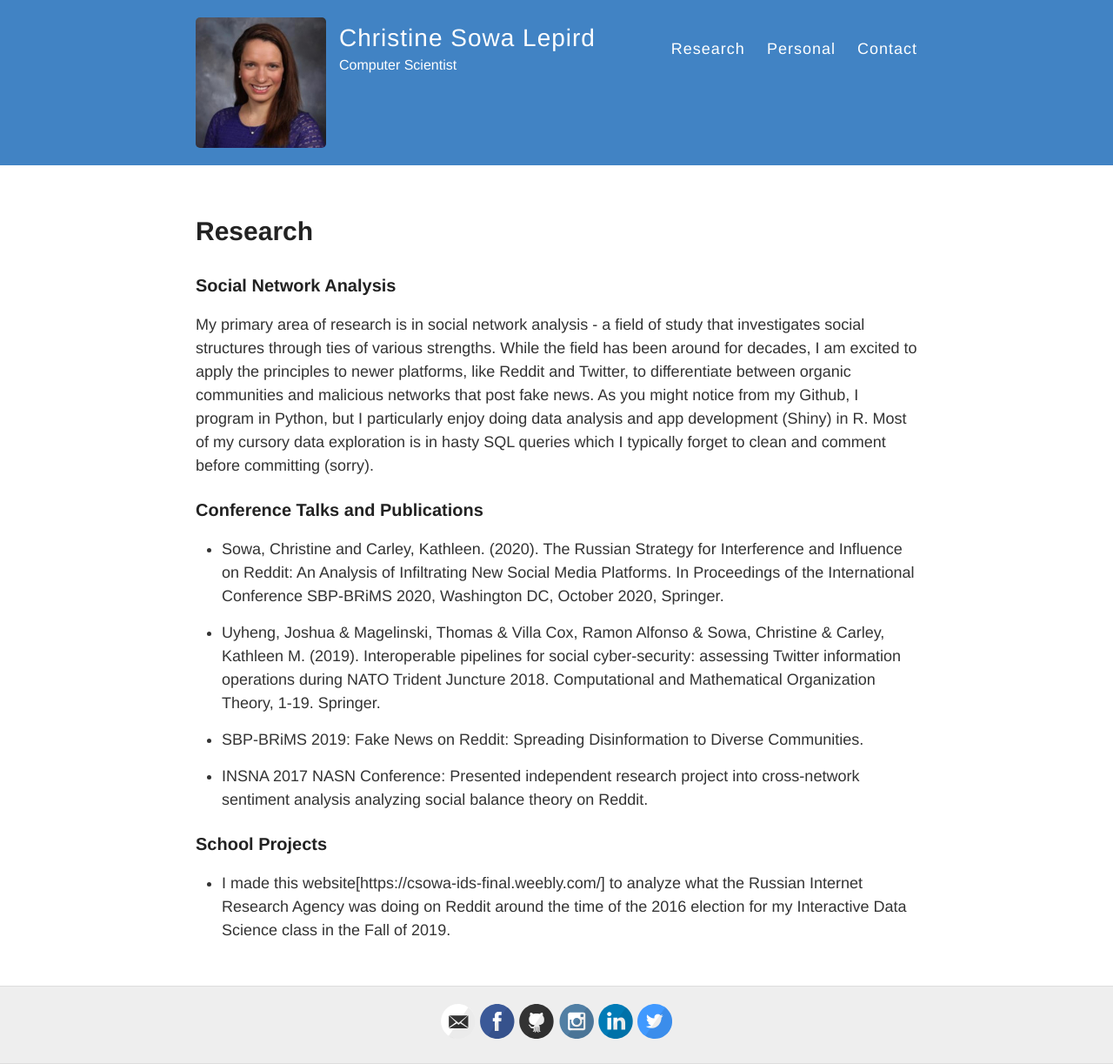
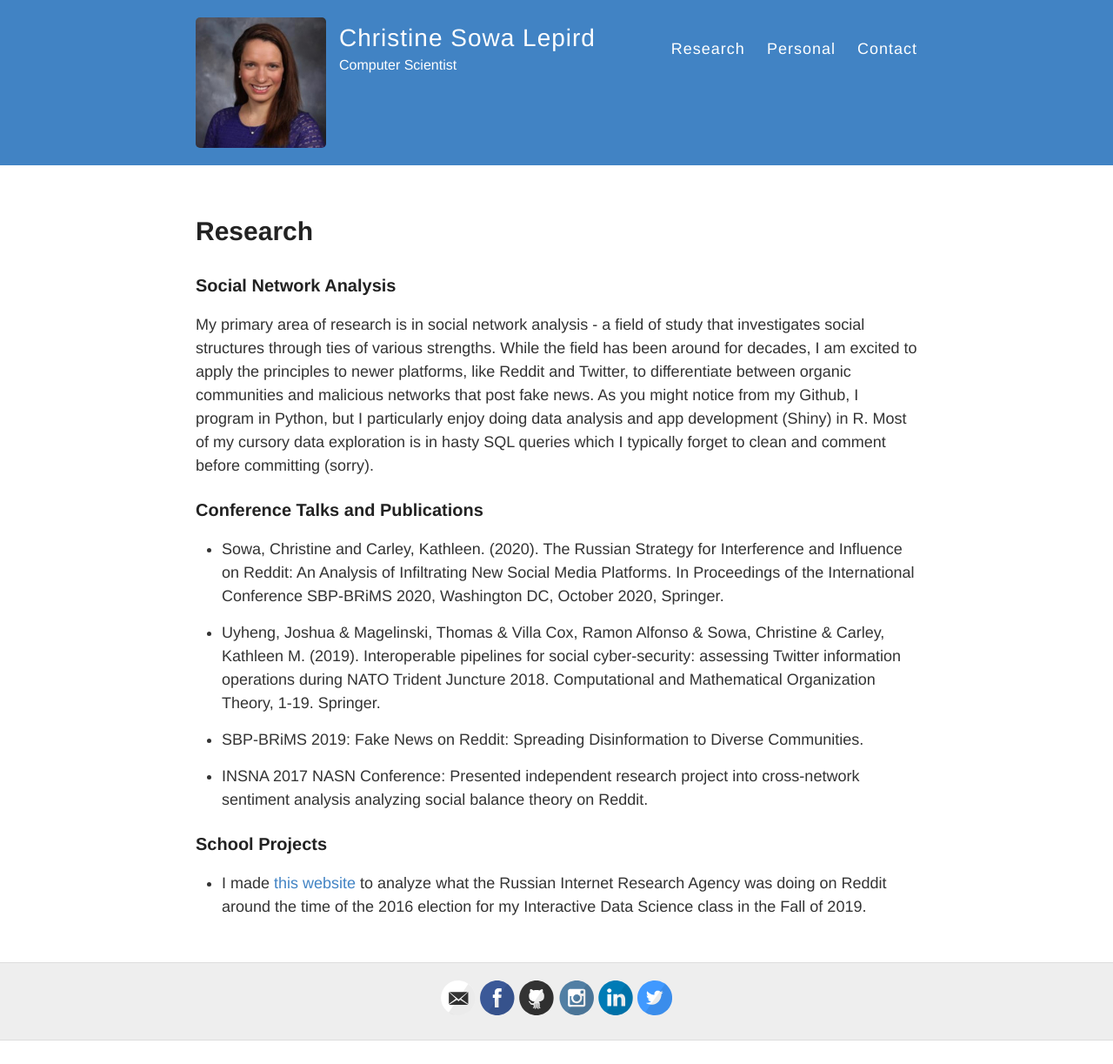
Before and after one commit to christine-lepird/christine-lepird.github.io, a Jekyll site: the page built from research.md, in a window 1280 px wide. Shown: the whole page at 87% size. Built offline with Jekyll 4.4.1, drawn with Linux system fonts in a browser that asks for light colours; after the commit the page ends 1196 px from its top, so only the background shows below that.

Commit message:
Update research.md

```diff
--- a/research.md
+++ b/research.md
@@ -20,4 +20,4 @@ My primary area of research is in social network analysis - a field of study tha
 social balance theory on Reddit.
 
 ### School Projects
-* I made this website[https://csowa-ids-final.weebly.com/] to analyze what the Russian Internet Research Agency was doing on Reddit around the time of the 2016 election for my Interactive Data Science class in the Fall of 2019.
+* I made [this website](https://csowa-ids-final.weebly.com/) to analyze what the Russian Internet Research Agency was doing on Reddit around the time of the 2016 election for my Interactive Data Science class in the Fall of 2019.
```
